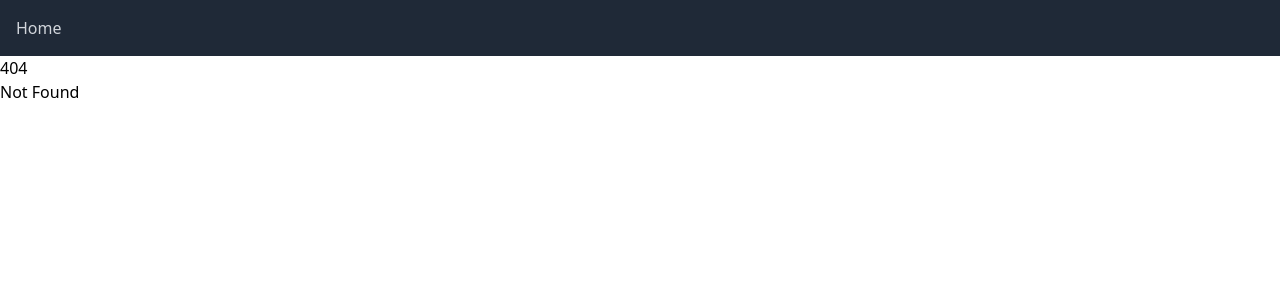
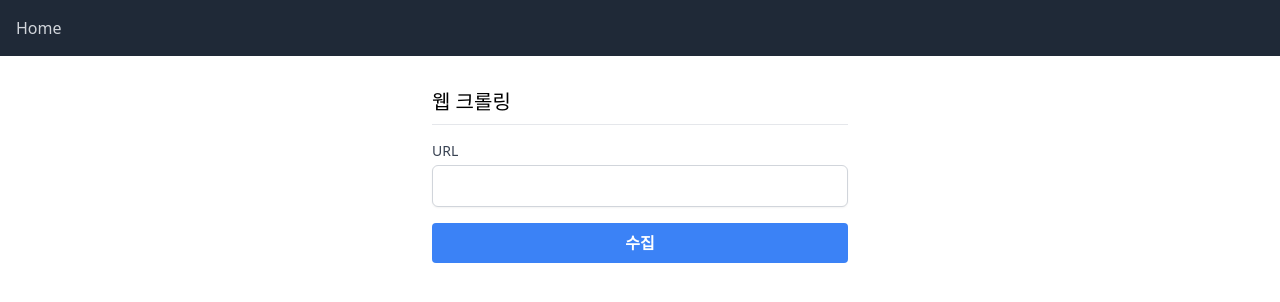
Before and after one commit to tourbut/Knowslog_Crawler, a SvelteKit app in the folder frontend/: page /crawler in a window 1280 px wide. Before the commit this address had no page. Shown: the top 302 px of the page. Built offline with nearby package versions, Linux system fonts and the light colour scheme.

Commit message:
Fix capitalization in Crawler link

```diff
--- /dev/null
+++ b/frontend/src/lib/apis/crawler.js
@@ -0,0 +1,8 @@
+import fastapi from "$lib/fastapi";
+
+export async function request_crawler(params, success_callback, failure_callback) {
+
+    let url = "/crawler/run_crawler/"
+
+    await fastapi('post', url, params,success_callback,failure_callback)
+}
--- /dev/null
+++ b/frontend/src/lib/components/Spinner.svelte
@@ -0,0 +1,18 @@
+<div class="flex justify-center items-center">
+    <div class="animate-spin rounded-full h-16 w-16 border-t-4 border-blue-500"></div>
+</div>
+
+<style>
+.animate-spin {
+    animation: spin 1s linear infinite;
+}
+
+@keyframes spin {
+    0% {
+    transform: rotate(0deg);
+    }
+    100% {
+    transform: rotate(360deg);
+    }
+}
+</style>
--- a/frontend/src/routes/+layout.svelte
+++ b/frontend/src/routes/+layout.svelte
@@ -18,7 +18,7 @@
     <div class="flex space-x-4">
       <a href="/" class="text-gray-300 hover:text-white">Home</a>
       {#if $username}
-      <a href="/Crawler" class="text-gray-300 hover:text-white">Crawler</a>
+      <a href="/crawler" class="text-gray-300 hover:text-white">Crawler</a>
       {/if}
     </div>
     {#if $username}
--- /dev/null
+++ b/frontend/src/routes/crawler/+page.svelte
@@ -0,0 +1,48 @@
+<script>
+    import { request_crawler } from "$lib/apis/crawler";
+    import Error from "$lib/components/Error.svelte";
+    import { user_token,username } from '$lib/stores';
+    import Spinner from "$lib/components/Spinner.svelte";
+    let _url = ''
+    let error = {detail:[]}
+    let loading = false;
+
+    const handleSubmit = async () => {
+
+      loading = true;
+      let params = {
+          url: _url
+      }
+
+      let success_callback = (json) => {
+            console.log(json)
+            loading = false;
+        }
+
+      let failure_callback = (json_error) => {
+            error = json_error
+        }
+      console.log(_url)
+      await request_crawler(params, success_callback, failure_callback);
+    }
+
+</script>
+
+<div class="form-container">
+    <h5 class="form-title">웹 크롤링</h5>
+    <form method="post" class="form-layout" on:submit|preventDefault={() => {handleSubmit();}}>
+      <div>
+        <label for="url" class="form-label">URL</label>
+        <input type="text" class="form-input" id="url" bind:value={_url}>
+      </div>
+      <button type="submit" class="form-button">수집</button>
+      <Error error={error} />
+    </form>
+
+    {#if loading}
+        <div class="fixed inset-0 flex justify-center items-center bg-gray-800 bg-opacity-75">
+            <Spinner />
+        </div>
+    {/if}
+
+</div>
```
